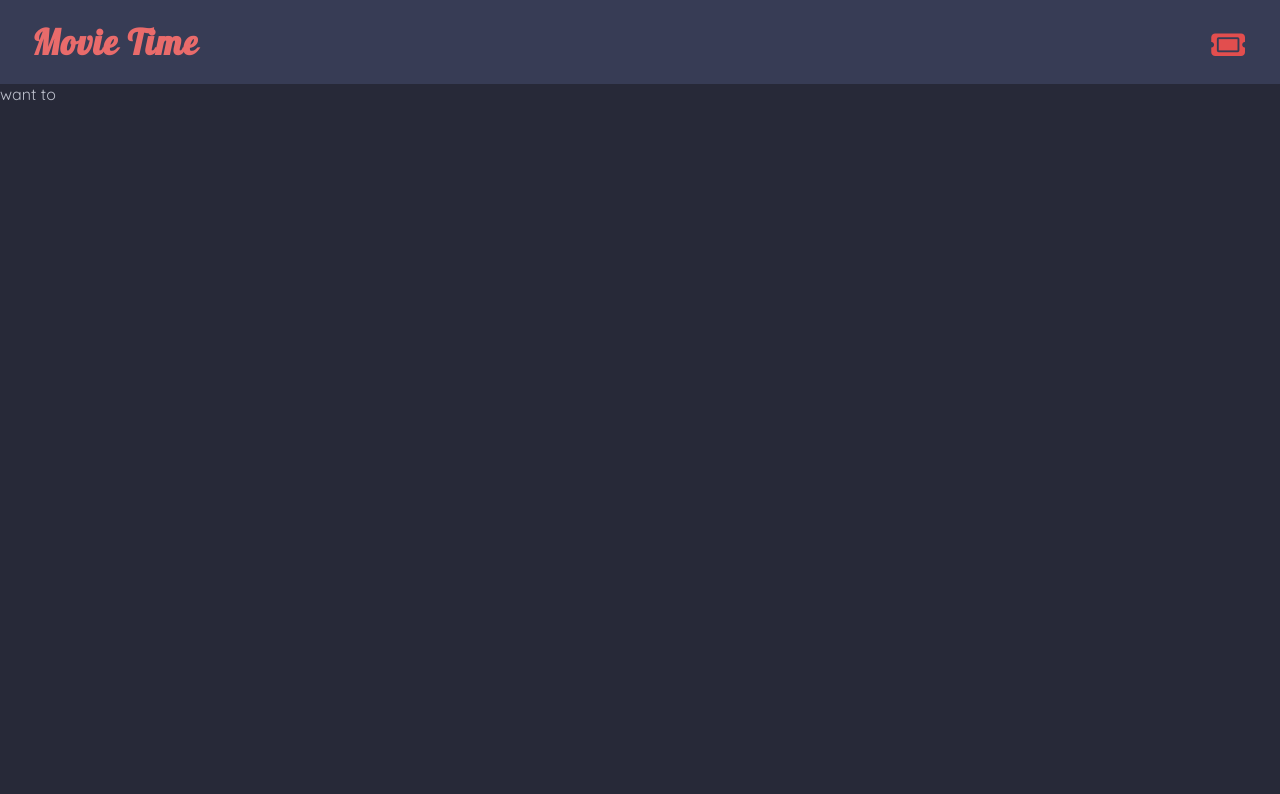
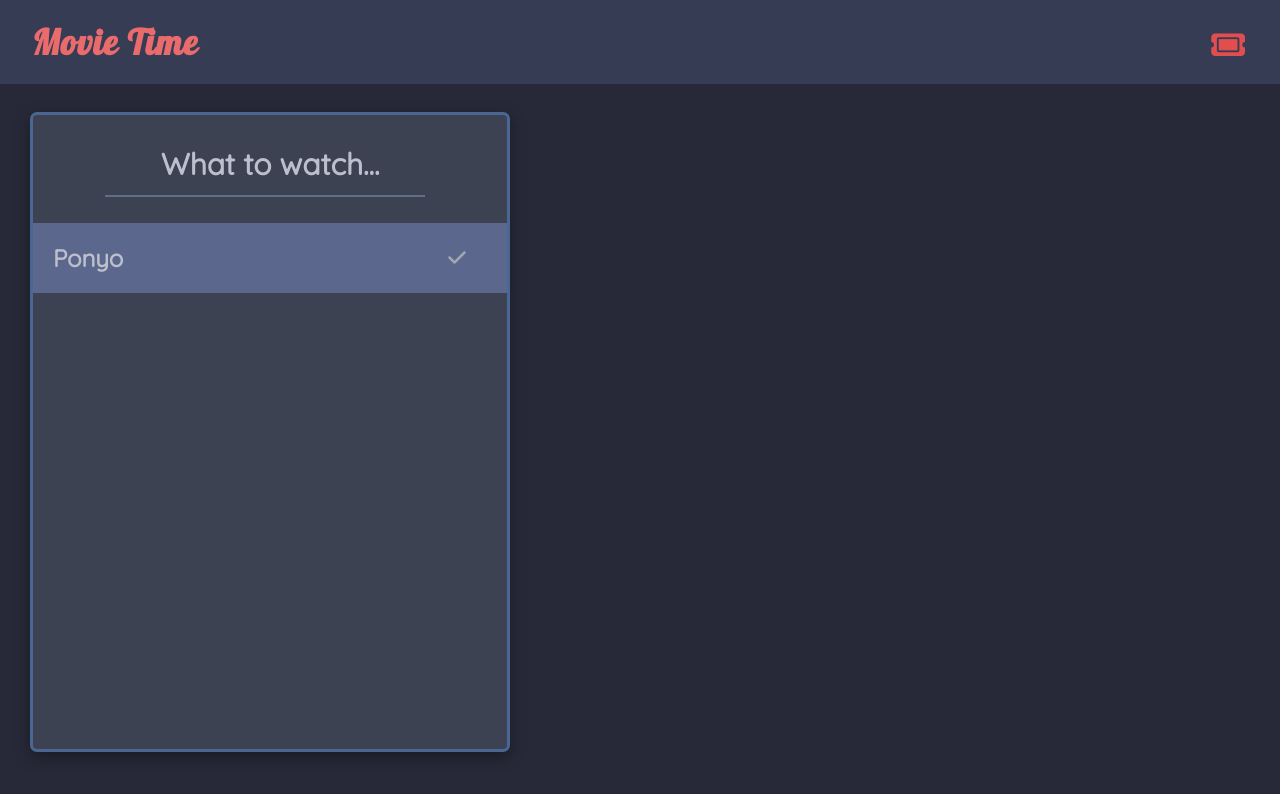
Before and after one commit to Jwilkins48/movie-list, a React (Create React App) app: page /wantToWatch in a window 1280 px wide. Shown: the top 794 px of the page. Built offline with nearby package versions, Linux system fonts and the light colour scheme; a web font is replaced by a local one.

Commit message:
added want to watch

```diff
--- a/src/App.js
+++ b/src/App.js
@@ -9,7 +9,6 @@ function App() {
     <div className="App">
       <BrowserRouter>
         <Header />
-        {/* <WatchedList /> */}
 
         <Routes>
           <Route path="/" element={<WatchedList />} />
--- /dev/null
+++ b/src/CSS/wantToWatch.css
@@ -0,0 +1,92 @@
+* {
+  box-sizing: border-box;
+}
+
+.wantToWatchContainer {
+  display: none;
+}
+
+.wantToWatch-container {
+  box-shadow: rgb(0 0 0 / 35%) 0px 5px 15px;
+  border-radius: 7px;
+  height: 40rem;
+  margin: 28px 25px 0;
+  width: 24rem;
+  border: #4a6794 3px solid;
+  background-color: #3d4253;
+  position: relative;
+}
+
+.wantToWatch-inner h3 {
+  font-size: 30px;
+  text-align: center;
+}
+
+.wantToWatch-inner h3::after {
+  content: "";
+  display: block;
+  width: 20rem;
+  height: 2px;
+  background: #5e7088;
+  left: 2rem;
+  top: 80px;
+  position: absolute;
+}
+.want-to-item {
+  margin: 40px 0px;
+  padding: 10px 30px;
+  background-color: #5b678d;
+  width: 100%;
+  display: flex;
+  align-items: center;
+  justify-content: space-between;
+}
+
+@media (min-width: 1280px) {
+  .wantToWatch-container {
+    box-shadow: rgb(0 0 0 / 35%) 0px 5px 15px;
+    border-radius: 7px;
+    height: 40rem;
+    margin: 28px 30px 0;
+    width: 30rem;
+    border: #4a6794 3px solid;
+    background-color: #3d4253;
+    position: relative;
+  }
+
+  .wantToWatch-inner h3 {
+    font-size: 30px;
+    text-align: center;
+  }
+
+  .wantToWatch-inner h3::after {
+    content: "";
+    display: block;
+    width: 20rem;
+    height: 1.5px;
+    background: #5e7088;
+    left: 4.5rem;
+    top: 80px;
+    position: absolute;
+  }
+  .Home {
+    display: flex;
+    justify-content: center;
+    align-items: center;
+  }
+  .wantToWatchContainer {
+    display: block;
+  }
+
+  .want-to-item {
+    margin: 40px 0px;
+    padding: 0px 20px;
+    background-color: #5b678d;
+    width: 100%;
+  }
+  .want-to-item i {
+    margin: 0px 20px;
+    font-size: 20px;
+    color: #a2a9b3;
+  }
+}
--- a/src/components/Header.jsx
+++ b/src/components/Header.jsx
@@ -10,11 +10,6 @@ function Header() {
   ];
 
   const [active, setActive] = useState(1);
-
-  const handleClick = (id) => {
-    setActive(id);
-    console.log(active);
-  };
 
   return (
     <div className="Header-container">
--- a/src/components/WantToWatch.jsx
+++ b/src/components/WantToWatch.jsx
@@ -1,7 +1,27 @@
-import React from "react";
+import React, { useState } from "react";
+import "../CSS/wantToWatch.css";
 
 function WantToWatch() {
-  return <div>want to</div>;
+  const [wantToWatch, setWantToWatch] = useState([{ movie: "Ponyo" }]);
+
+  return (
+    <div>
+      <div className="wantToWatch-container">
+        <div className="wantToWatch-inner">
+          <h3>What to watch...</h3>
+
+          {wantToWatch.map((item) => (
+            <div key={item.id} id={item.id}>
+              <div className="want-to-item">
+                <h2 className="want-movie-list">{item.movie}</h2>
+                <i class="fa-solid fa-check"></i>
+              </div>
+            </div>
+          ))}
+        </div>
+      </div>
+    </div>
+  );
 }
 
 export default WantToWatch;
--- a/src/components/WatchedList.jsx
+++ b/src/components/WatchedList.jsx
@@ -1,10 +1,9 @@
 // import DatePicker from "react-date-picker";
 import React from "react";
 import { useState, useEffect } from "react";
-import watched from "../data/movies-watched";
 import MovieCard from "./MovieCard";
 import { v4 as uuidv4 } from "uuid";
-import Header from "./Header";
+import WantToWatch from "./WantToWatch";
 
 function Home() {
   // LOCAL STORAGE
@@ -211,6 +210,10 @@ function Home() {
           </div>
         </div>
       </div>
+
+      <div className="wantToWatchContainer">
+        <WantToWatch />
+      </div>
     </div>
   );
 }
--- a/src/index.css
+++ b/src/index.css
@@ -27,7 +27,7 @@ body {
 
 .watched-inner {
   position: relative;
-  padding: 5px;
+  /* padding: 5px; */
 }
 
 .watched-heading {
@@ -37,11 +37,10 @@ body {
 .watched-heading::after {
   content: "";
   display: block;
-  width: 18rem;
+  width: 18.6rem;
   height: 2px;
   background: #5e7088;
-  left: 1.8rem;
-  top: 93px;
+  top: 75px;
   position: absolute;
 }
 
@@ -52,6 +51,7 @@ body {
 }
 
 .card {
+  margin-top: 0;
   box-shadow: rgba(0, 0, 0, 0.24) 0px 3px 8px;
   display: flex;
   flex-direction: column;
@@ -354,13 +354,16 @@ body {
   }
   .watchedList-open {
     height: auto;
+    padding: 50px 10px 10px;
   }
   .watchedList-closed {
     height: 40rem;
+    padding: 50px 10px 10px;
   }
   .watched-inner {
     width: 68rem;
-    padding: 22px;
+    padding: 20px;
+    margin-top: -50px;
   }
   .viewAll {
     text-align: end;
@@ -410,4 +413,18 @@ body {
     width: auto;
     padding: 15px;
   }
+
+  .comment-container::after {
+    width: 64rem;
+  }
+
+  .movie-title {
+    font-size: 24px;
+  }
+
+  /* .Home {
+    display: flex;
+    align-items: center;
+    justify-content: center;
+  } */
 }
```
